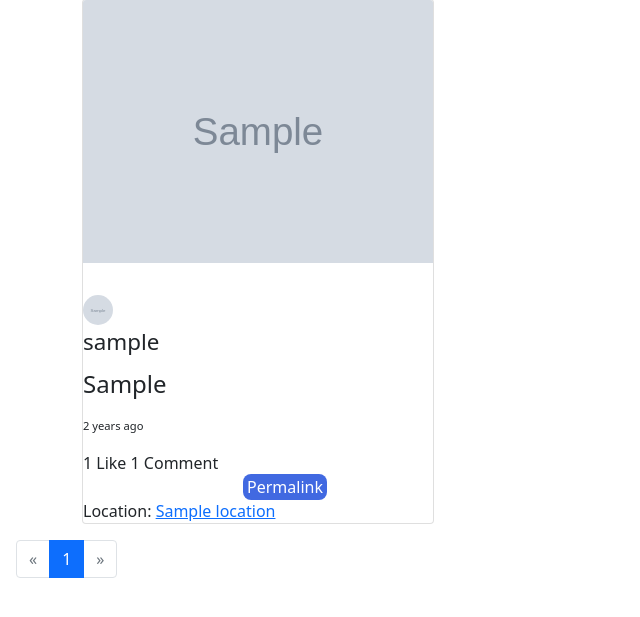
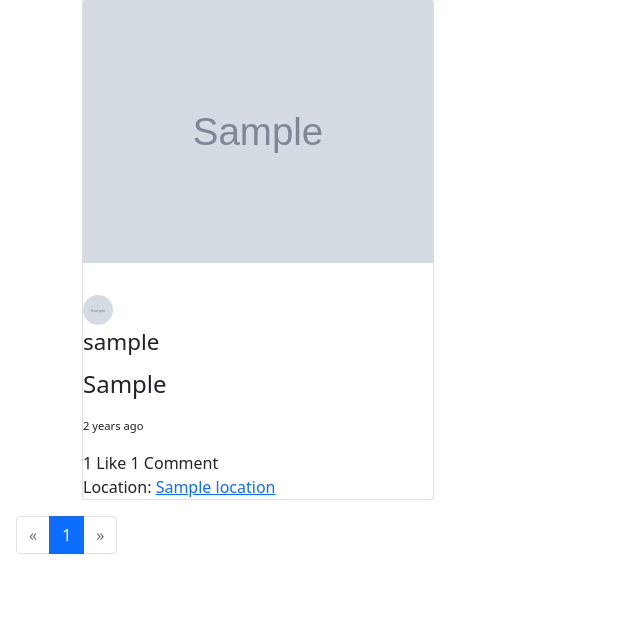
Before and after one commit to Adedunmol/uimage, a Flask app: template app/templates/home.html in a window 1280 px wide. Shown: the part 146-763 px from the top of the page, without its empty margins (0-640 px from the left). Run offline with Flask 2, Linux system fonts and the light colour scheme; the template is opened without the code that fills it: most values are stand-ins (such as "Sample title", 1, 10 or a date in 2020); grey boxes marked "Sample" are stand-in pictures; some libraries are stand-ins or nearby versions.

Commit message:
removed permalink

```diff
--- a/app/templates/_posts.html
+++ b/app/templates/_posts.html
@@ -38,7 +38,7 @@
       {% if current_user == post.user or current_user.is_admin() %}
       <span style="background-color: blue; border: none; color: white; padding: 4px 8px; text-align: center; border-radius: 8px; margin-left: 8rem;"><a style="color: inherit; text-decoration: none;" href="{{ url_for('main.edit_post', id=post.id) }}">Edit</a></span>
       {% endif %}
-      <span style="background-color: royalblue; padding: 2px 4px; color: white; border: none; text-align: center; border-radius: 8px; margin-left: 10rem;"><a style="text-decoration: none; color: inherit;" href="{{ url_for('main.post', id=post.id) }}" >Permalink</a></span>
+
     </div>
     {% if post.location %}
     <span>Location: <a href="http://maps.google.com/?q={{ post.location }}">{{ post.location }}</a></span>
```
Also changed, not shown: dev.sqlite.
